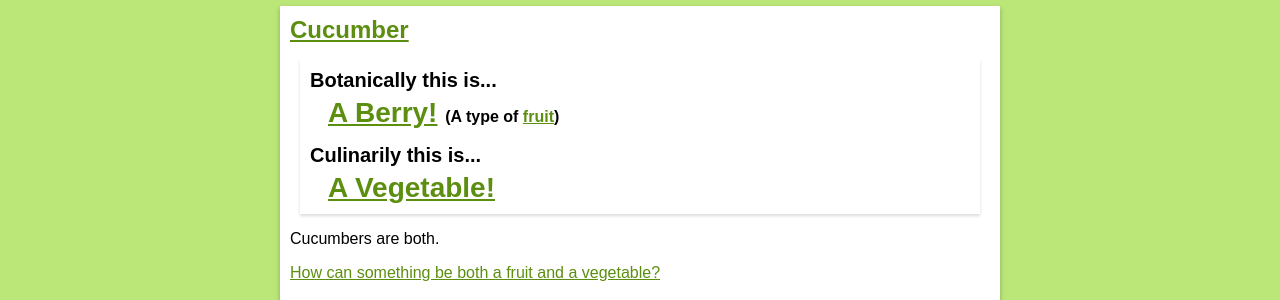
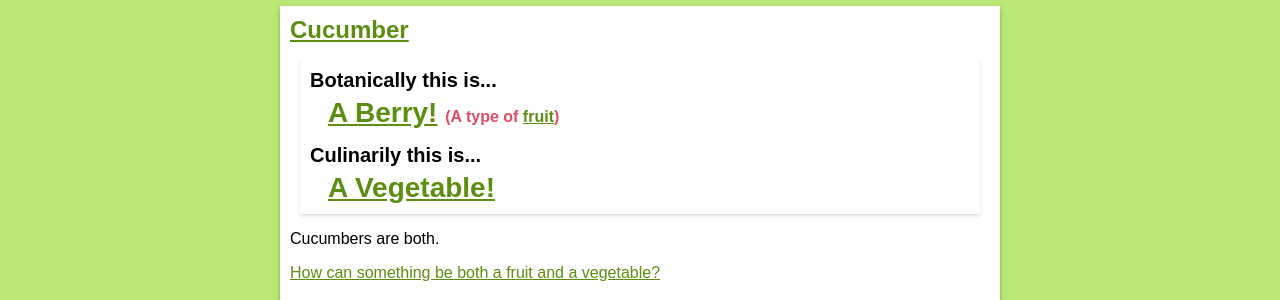
Before and after one commit to mminer237/fruitorvegetable, a Jekyll site: the page built from _items/cucumber.html, in a window 1280 px wide. Shown: the part 142-442 px from the top of the page. Built offline with Jekyll 4.4.1, drawn with Linux system fonts in a browser that asks for light colours.

Commit message:
Colored answers

```diff
--- a/css/style.scss
+++ b/css/style.scss
@@ -91,14 +91,14 @@
 	> div:not(:first-child) {
 		margin-top: 15px;
 	}
-	.fruit {
+	.fruit .answer {
+		color: $primary-color;
+	}
+	.berry .answer {
 
 	}
-	.berry {
-
-	}
-	.vegetable {
-
+	.vegetable .answer {
+		color: $darkish-secondary-color;
 	}
 
 	.answer {
```
